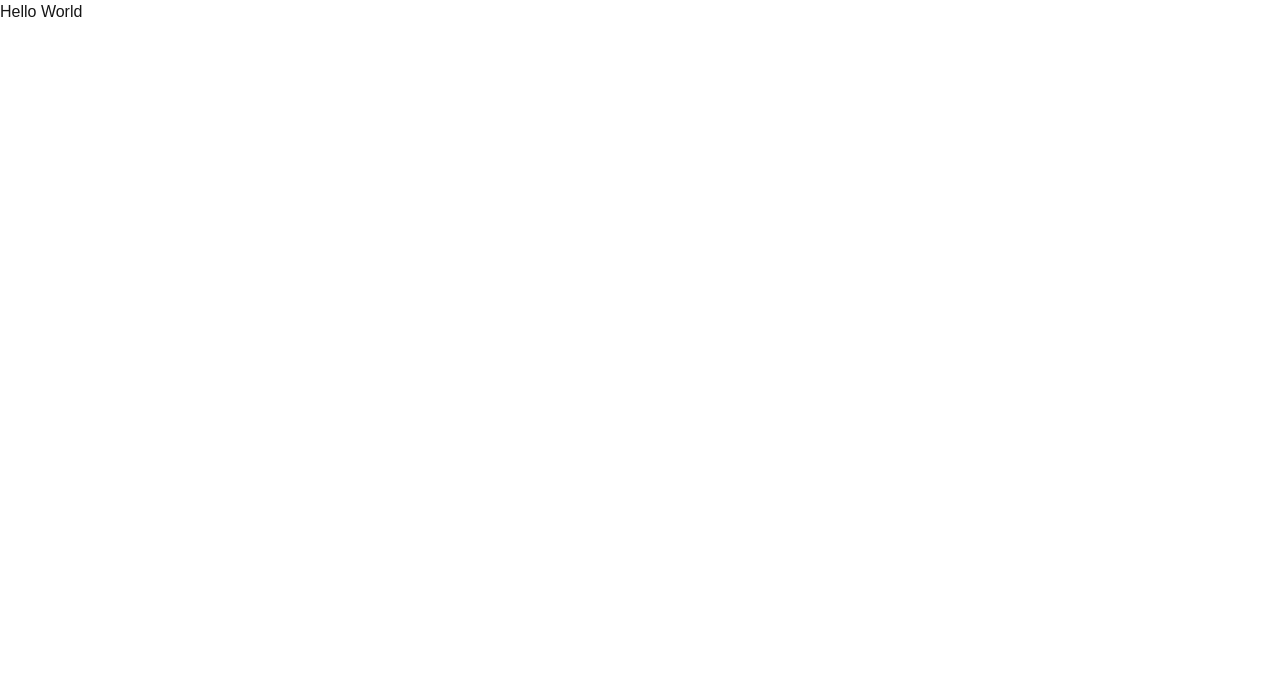
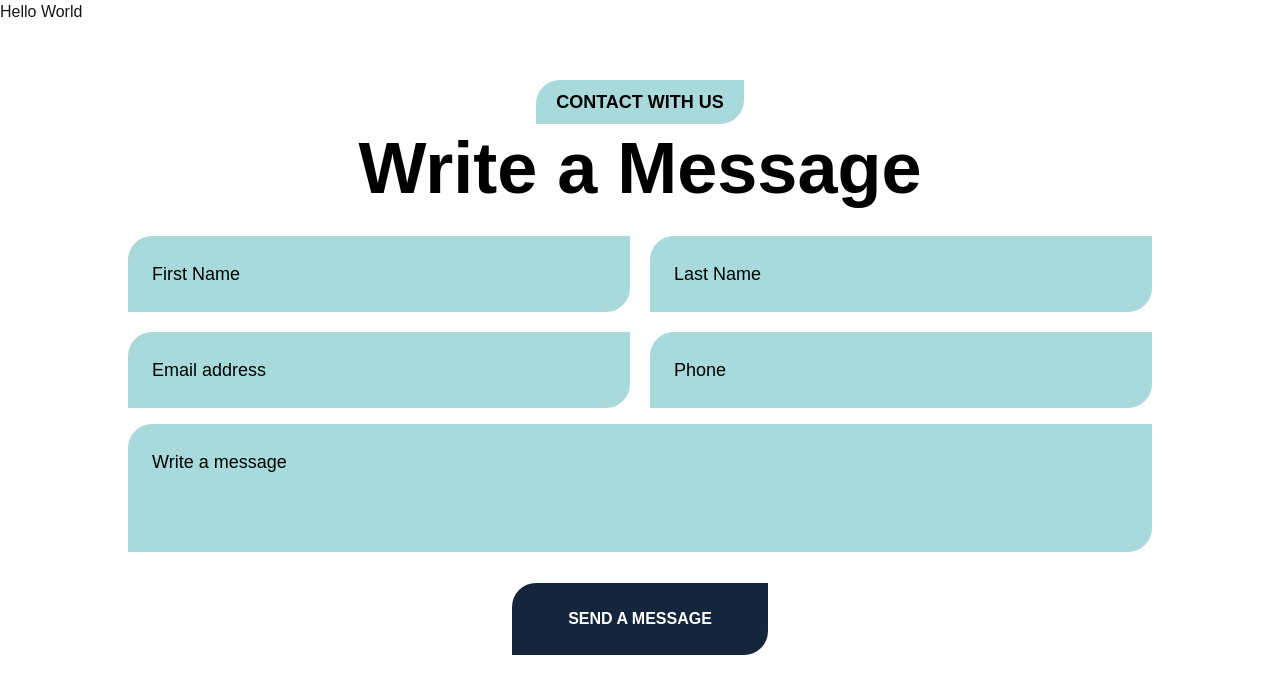
Before and after one commit to ziyadmangalasseri/Wise-Way-Education, a Next.js app: page / in a window 1280 px wide. Shown: the top 694 px of the page. Built offline with nearby package versions, Linux system fonts and the light colour scheme.

Commit message:
contact form component setup

```diff
--- a/app/layout.js
+++ b/app/layout.js
@@ -1,5 +1,6 @@
 import { Geist, Geist_Mono } from "next/font/google";
 import "./globals.css";
+import {ContactForm} from "../components/ContactForm";
 
 // const geistSans = Geist({
 //   variable: "--font-geist-sans",
@@ -19,7 +20,12 @@ import "./globals.css";
 export default function RootLayout({ children }) {
   return (
     <html lang="en">
-      <body>{children}</body>
+      <body className="bg-white">
+        <div>
+        {children}
+        <ContactForm />
+        </div>
+        </body>
     </html>
   );
 }
--- a/components/ContactForm.js
+++ b/components/ContactForm.js
@@ -1,11 +1,55 @@
-import React from 'react'
+import React from "react";
 
-export const contactForm = () => {
+export const ContactForm = () => {
   return (
-    <div className='flex flex-col'>
-        <button className=''>
-            CONTACT WITH US
-        </button>
+    <div className="flex flex-col items-center justify-center py-16 px-6">
+      {/* Heading section */}
+      <div className="relative text-center">
+        <span className="-top-4 left-1/2 -translate-x-1/2 bg-[#A8DADC] text-black font-bold py-3 px-5 text-lg rounded-tl-3xl rounded-br-3xl">
+          CONTACT WITH US
+        </span>
+        <h2 className="text-7xl md:text-7xl sm:text-4xl font-bold text-black mt-4">
+          Write a Message
+        </h2>
+      </div>
+
+      {/* Form Section */}
+      <form className="mt-8 w-full max-w-5xl">
+        <div className="grid grid-cols-1 md:grid-cols-2 gap-5">
+          <input
+            type="text"
+            placeholder="First Name"
+            className="p-6 bg-[#A8DADC] rounded-tl-3xl placeholder-black rounded-br-3xl outline-none w-full text-lg"
+          />
+          <input
+            type="text"
+            placeholder="Last Name"
+            className="p-6 bg-[#A8DADC] rounded-tl-3xl placeholder-black rounded-br-3xl outline-none w-full text-lg"
+          />
+          <input
+            type="email"
+            placeholder="Email address"
+            className="p-6 bg-[#A8DADC] rounded-tl-3xl placeholder-black rounded-br-3xl outline-none w-full text-lg"
+          />
+          <input
+            type="tel"
+            placeholder="Phone"
+            className="p-6 bg-[#A8DADC] rounded-tl-3xl placeholder-black rounded-br-3xl outline-none w-full text-lg"
+          />
+        </div>
+
+        <textarea
+          placeholder="Write a message"
+          className="w-full h-32 mt-4 p-6 bg-[#A8DADC] rounded-tl-3xl placeholder-black rounded-br-3xl text-lg outline-none resize-none"
+        ></textarea>
+
+        {/* Submit Button */}
+        <div className="flex justify-center mt-6">
+          <button className="bg-[#15253b] text-white font-semibold px-14 py-6 rounded-tl-3xl rounded-br-3xl hover:bg-[#484e56] transition">
+            SEND A MESSAGE
+          </button>
+        </div>
+      </form>
     </div>
-  )
-}
+  );
+};
--- a/next.config.mjs
+++ b/next.config.mjs
@@ -1,4 +1,5 @@
 /** @type {import('next').NextConfig} */
-const nextConfig = {};
+const nextConfig = {
+};
 
 export default nextConfig;
```
